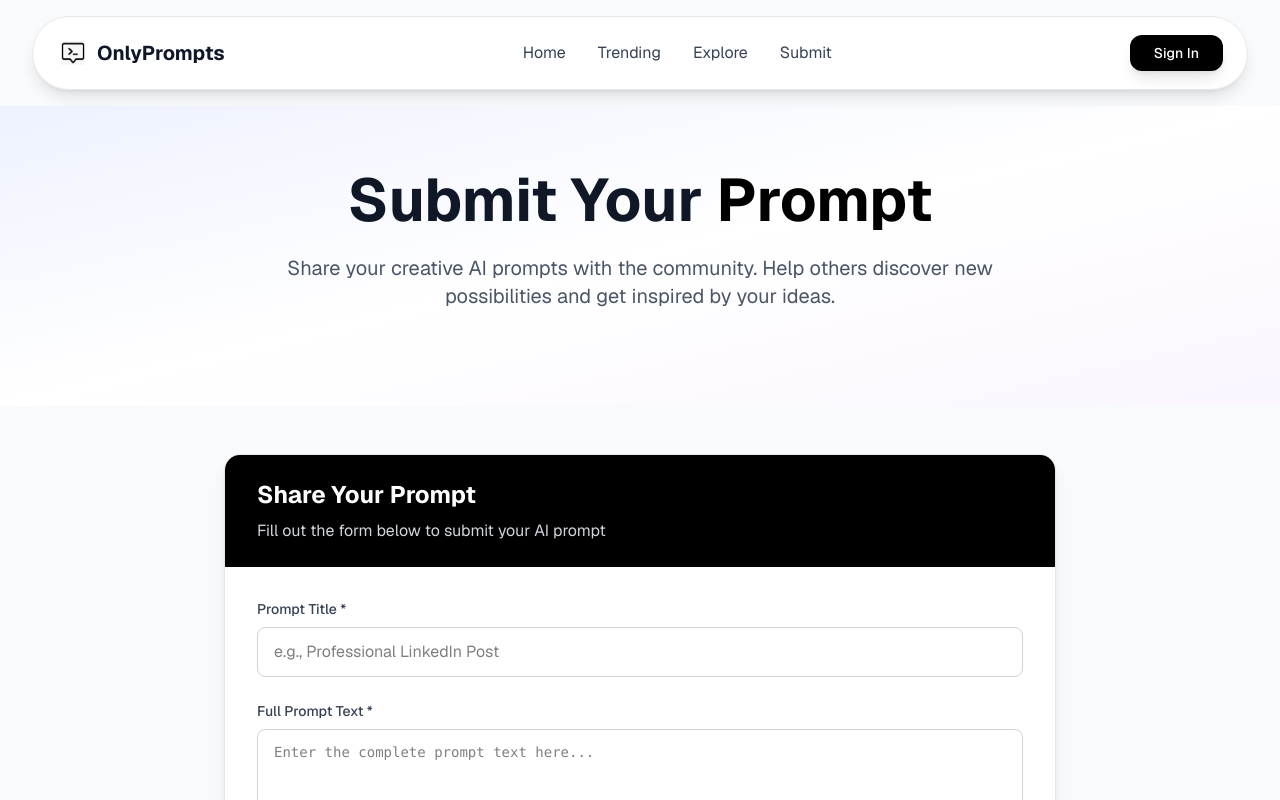
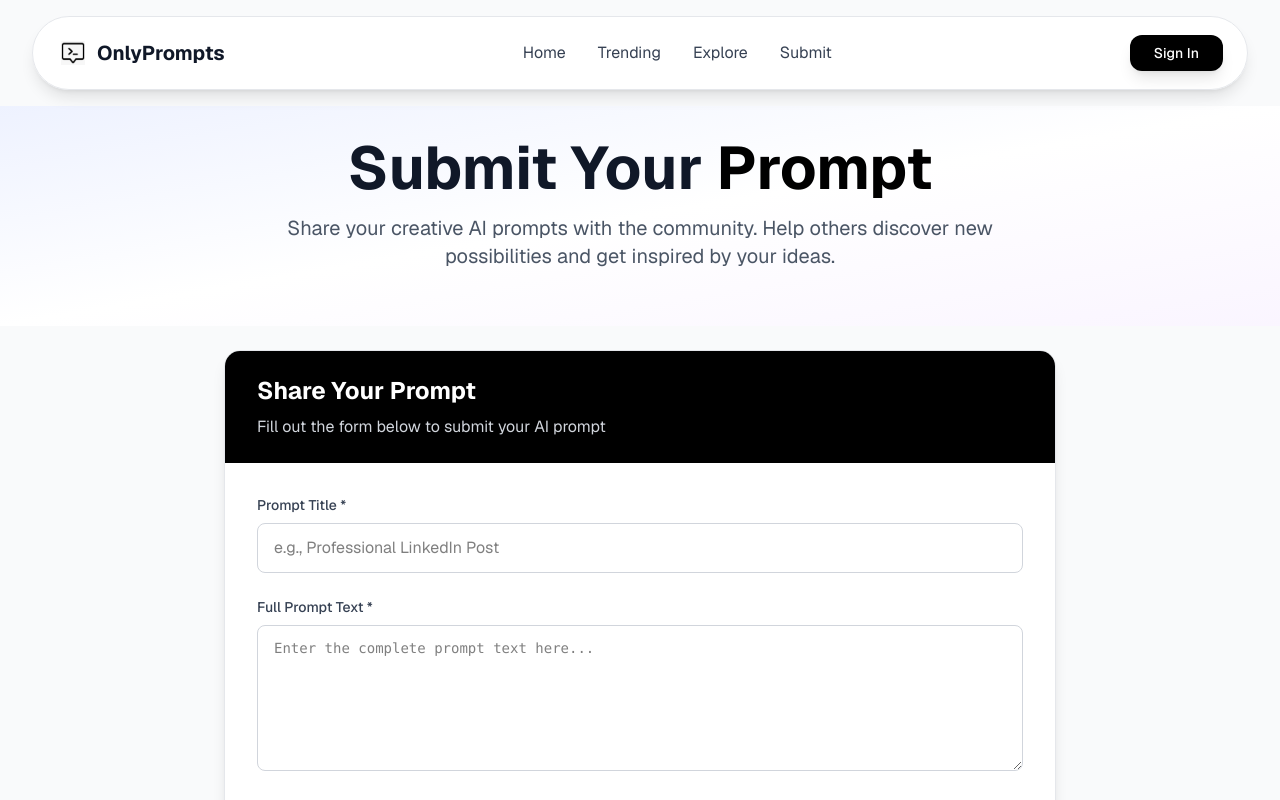
Before and after one commit to neuralarc-ai/onlyprompts, a Next.js app: page /submit in a window 1280 px wide. Shown: the top 800 px of the page. Built offline with nearby package versions, Linux system fonts and the light colour scheme; no server answers.

Commit message:
Changed distance on submit page

```diff
--- a/src/app/submit/page.tsx
+++ b/src/app/submit/page.tsx
@@ -170,23 +170,23 @@ export default function SubmitPage() {
       <Header />
 
       {/* Hero Section */}
-      <section className="bg-gradient-to-br from-indigo-50 via-white to-purple-50 py-16">
+      <section className="bg-gradient-to-br from-indigo-50 via-white to-purple-50 py-8">
         <div className="max-w-7xl mx-auto px-4 sm:px-6 lg:px-8">
           <div className="text-center">
-            <h1 className="text-4xl md:text-6xl font-bold text-gray-900 mb-6">
+            <h1 className="text-4xl md:text-6xl font-bold text-gray-900 mb-4">
               Submit Your
               <span className="text-black">
                 {' '}Prompt
               </span>
             </h1>
-            <p className="text-xl text-gray-600 mb-8 max-w-3xl mx-auto">
+            <p className="text-xl text-gray-600 mb-6 max-w-3xl mx-auto">
               Share your creative AI prompts with the community. Help others discover new possibilities and get inspired by your ideas.
             </p>
           </div>
         </div>
       </section>
 
-      <main className="max-w-4xl mx-auto px-4 sm:px-6 lg:px-8 py-12">
+      <main className="max-w-4xl mx-auto px-4 sm:px-6 lg:px-8 py-6">
         <div className="bg-white rounded-2xl shadow-lg border border-gray-200 overflow-hidden">
           <div className="bg-black px-8 py-6">
             <h2 className="text-2xl font-bold text-white">Share Your Prompt</h2>
```
